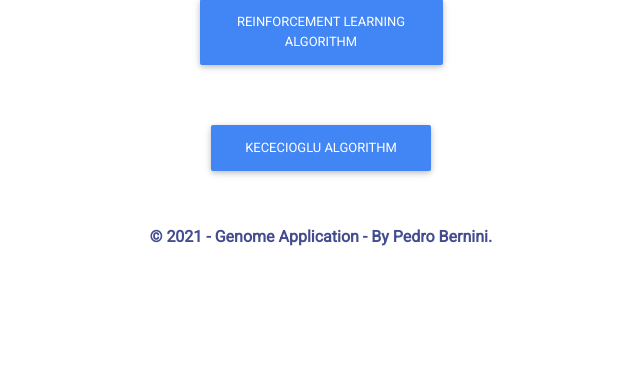
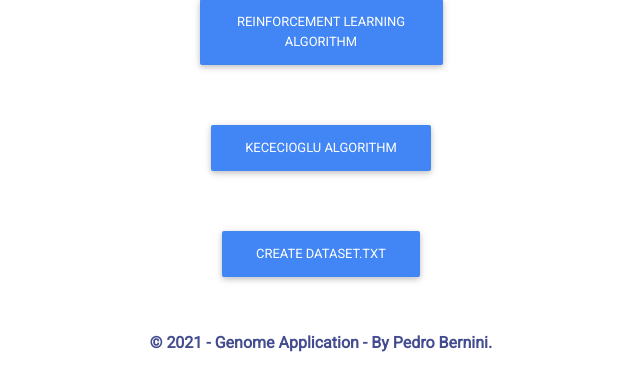
Before and after one commit to PedroBernini/genomas-web, a Django app: page / in a window 1280 px wide. Shown: the part 189-580 px from the top of the page, without its empty margins (319-959 px from the left). Run offline with Django 3.2, Linux system fonts and the light colour scheme; data that the repository does not hold is empty; some libraries are stand-ins or nearby versions.

Commit message:
create txt datasets

```diff
--- a/base/static/js/algorithms.js
+++ b/base/static/js/algorithms.js
@@ -1,6 +1,31 @@
 $(document).ready(function() {
     $('#navAlgorithms').addClass('active-link');
 });
+
+function createDatasetTxt() {
+
+    var idDataset = $('#datasetSelect').val();
+
+    if(!idDataset) {
+        popWarning('Campo', 'Selecione um dataset!')
+        $('#datasetSelect').focus();
+        return;
+    }
+
+    $.ajax({
+        type: 'POST',
+        url: '/create_dataset_txt/',
+        dataType: 'json',
+        data: {idDataset: idDataset},
+        success: function (data) {
+            popSuccess('Criação de Dataset', data.msg);
+            hideLoader();
+        },
+        error: function (data) {
+            tratarErro(data);
+        }
+    });
+}
 
 function kececiogluAlgorithm() {
 
--- a/base/templates/algorithms.html
+++ b/base/templates/algorithms.html
@@ -49,5 +49,11 @@
             <button type="button" onclick="kececiogluAlgorithm()" class="btn btn-primary">Kececioglu Algorithm</button>
         </div>
     </div>
+
+    <div class="row mt-3 mb-5 justify-content-center">
+        <div class="col-md-3 text-center align-self-center">
+            <button type="button" onclick="createDatasetTxt()" class="btn btn-primary">Create Dataset.txt</button>
+        </div>
+    </div>
 </div>
 {% endblock %}
--- a/base/urls.py
+++ b/base/urls.py
@@ -10,6 +10,7 @@ urlpatterns = [
     #Create
     path(r'create_dataset/', views.createDataset, name='create_dataset'),
     path(r'create_network/', views.createNetwork, name='create_network'),
+    path(r'create_dataset_txt/', views.createDatasetTxt, name='create_dataset_txt'),
 
     #Delete
     path(r'delete_dataset/', views.deleteDataset, name='delete_dataset'),
--- a/base/views.py
+++ b/base/views.py
@@ -141,6 +141,7 @@ def reinforcementAlgorithm(request):
             return JsonResponse({'msg': 'O modelo possui tamanho da permutação diferente do Dataset!'}, status=400)
         permutations = [list(map(int, string.split(','))) for string in textPermutations.split(';')]
 
+        competitions = []
         aproximations = []
         for permutation in permutations:
             lowerBound = operationsPermutation.getLowerBound(permutation)
@@ -148,6 +149,17 @@ def reinforcementAlgorithm(request):
             if realDistance:
                 if (realDistance / lowerBound) <= 2:
                     aproximations.append(realDistance / lowerBound)
+                distanceKececioglu = kececioglu.getDistanceToIdentity(permutation)
+                if realDistance == distanceKececioglu:
+                    competitions.append(0)
+                elif realDistance < distanceKececioglu:
+                    competitions.append(1)
+                else:
+                    competitions.append(-1)
+
+        kececiogluWin = competitions.count(-1) / len(competitions)
+        draw = competitions.count(0) / len(competitions)
+        rlWin = competitions.count(1) / len(competitions)
 
         if aproximations == []:
             return JsonResponse({'info': 'A rede não convergiu. Então ainda é incapaz de apontar as distâncias.'}, status=200)
@@ -156,3 +168,18 @@ def reinforcementAlgorithm(request):
         return JsonResponse({'msg': 'Teste finalizado! Aproximação do algoritmo de Reinforcement Learning: \n' + '\nMax: ' + str(max(aproximations)) + '\n' '\nMedia: ' + str(mediaAproximation) + '\n' '\nMin: ' + str(min(aproximations)) + '\n'}, status=200)
     except:
         return JsonResponse({'msg': 'Problemas durante o teste!'}, status=400)
+
+def createDatasetTxt(request):
+    idDataset = request.POST.get('idDataset')
+
+    try:
+        dataset = models.DataSetPermutation.objects.filter(pk=idDataset).first()
+        textPermutations = dataset.permutacoes
+        permutations = [list(map(int, string.split(','))) for string in textPermutations.split(';')]
+        file = open("dataset6_100_13_10_14.txt", "w")
+        for permutation in permutations:
+            file.write(str(permutation) + '\n')
+        file.close()
+        return JsonResponse({'msg': 'Dataset Criado!'}, status=200)
+    except:
+        return JsonResponse({'msg': 'Problemas na criação do dataset!'}, status=400)
```
